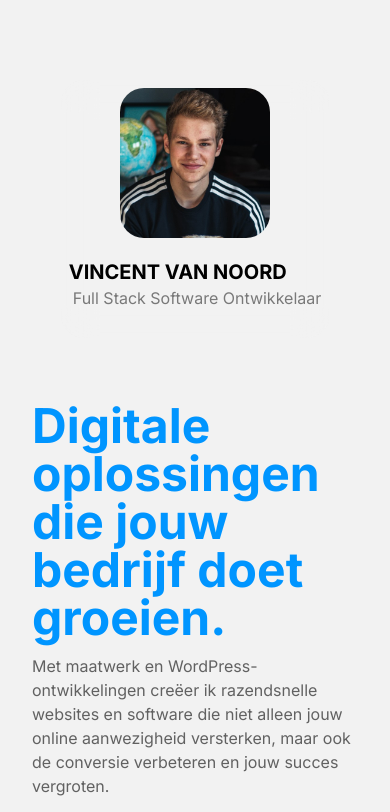
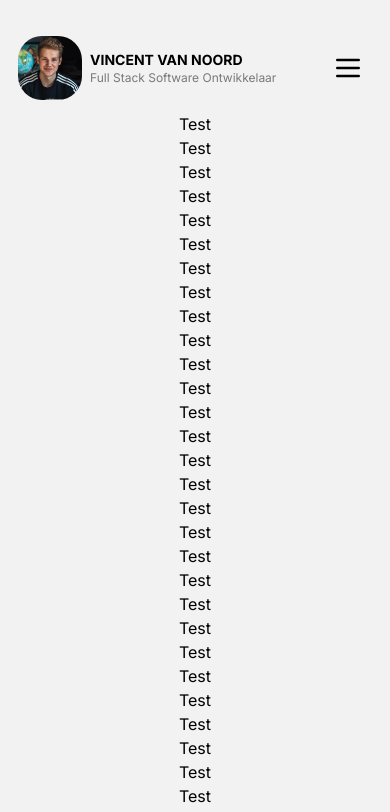
Before and after one commit to vincentvnoord/portfolio, a Next.js app: page / in a window 390 px wide. Shown: the top 812 px of the page. Built offline with nearby package versions, Linux system fonts and the light colour scheme; a web font is replaced by a local one.

Commit message:
Dynamic header works because faulty content is removed + style changes

```diff
--- a/src/app/_components/Header.tsx
+++ b/src/app/_components/Header.tsx
@@ -5,10 +5,14 @@ import Link from "next/link";
 import { ModeToggle } from "@/components/ui/ThemeToggler";
 import { motion, useScroll } from "framer-motion";
 import { useEffect, useState } from "react";
+import { ChevronUp, CrossIcon, MenuIcon, XIcon } from "lucide-react";
 
 export const Header = () => {
     const [isScrolled, setIsScrolled] = useState(false);
     const { scrollYProgress } = useScroll();
+
+    const defaultPfpSizes = "h-16 w-16 sm:h-32 sm:w-32"
+    const scrolledPfpSizes = "h-10 w-10 sm:h-12 sm:w-12"
 
     useEffect(() => {
         const unsubscribe = scrollYProgress.on("change", (latest) => {
@@ -25,20 +29,24 @@ export const Header = () => {
     }, [scrollYProgress])
 
     return (
-        <motion.header initial={{ paddingTop: "5rem" }} animate={isScrolled ? { paddingTop: "2rem" } : { paddingTop: "5rem" }} className="w-full flex justify-center z-50 top-0 max-w-screen-lg sticky pt-20 text-nowrap">
-            <motion.div animate={isScrolled ? { borderWidth: 1 } : { borderWidth: 0 }} transition={{ duration: 0.2 }} className="flex flex-col md:flex-row border-primary p-2 backdrop-blur-lg bg-background/30 rounded-3xl justify-center items-center gap-5">
-                <motion.div initial={{ width: 150, height: 150 }} animate={isScrolled ? { width: 50, height: 50 } : { width: 150, height: 150 }} className="h-32 w-32 flex-shrink-0 relative rounded-3xl overflow-hidden">
-                    <Image src="/pfp.jpeg" alt="Vincent van Noord" className="object-cover" fill />
-                </motion.div>
+        <motion.header className="w-full min-h-0 sticky left-0 top-0 flex justify-center z-50 max-w-screen-lg pt-6 sm:pt-10 text-nowrap">
+            <motion.div
+                transition={{ duration: 0.2 }}
+                className={`flex transition-colors duration-100 ease-in mx-2 justify-between border-y-4 border-x-2 backdrop-blur-md p-2 bg-background/30 rounded-3xl w-full items-center gap-2 sm:gap-5 ${isScrolled ? "border-primary/50" : "border-primary/0"}`}
+            >
+                <div className="flex items-center gap-2">
+                    <motion.div
+                        className={`flex-shrink-0 transition-all duration-300 ease-in-out relative rounded-3xl overflow-hidden ${isScrolled ? scrolledPfpSizes : defaultPfpSizes}`}>
+                        <Image src="/pfp.jpeg" alt="Vincent van Noord" className="object-cover" fill />
+                    </motion.div>
 
-                <div className="flex flex-col">
-                    <h2 className="text-xl font-bold">VINCENT VAN NOORD</h2>
-                    <motion.p initial={{ height: "auto" }} animate={isScrolled ? { height: 0 } : { height: "auto" }} className="pl-1 overflow-hidden text-secondary-foreground/50">Full Stack Software Ontwikkelaar</motion.p>
+                    <div className="flex flex-col">
+                        <h2 className="text-sm md:text-xl font-bold">VINCENT VAN NOORD</h2>
+                        <motion.p initial={{ height: "auto" }} animate={isScrolled ? { height: 0 } : { height: "auto" }} className="text-xs sm:text-base overflow-hidden text-secondary-foreground/50">Full Stack Software Ontwikkelaar</motion.p>
+                    </div>
                 </div>
 
-                <motion.div initial={{ width: "100%" }} transition={{ duration: 0.5, ease: "circOut" }} animate={isScrolled ? { width: "0%" } : { width: "100%" }}>
-
-                </motion.div>
+                <MobileNav />
 
                 <motion.div initial={{ fontSize: "1.25rem" }} animate={isScrolled ? { fontSize: "1rem" } : { fontSize: "1.25rem" }} className="hidden lg:flex gap-4 text-xl items-center font-semibold text-secondary-foreground/50 pl-1">
                     <Link href="/over-mij">OVER MIJ</Link>
@@ -52,3 +60,26 @@ export const Header = () => {
         </motion.header >
     )
 }
+
+const MobileNav = () => {
+    const [opened, setOpened] = useState(false);
+
+    return (
+        <div className="lg:hidden relative pr-2">
+            <MenuIcon onClick={() => setOpened(true)} size={32} />
+            <motion.div initial={{ height: 0 }} animate={opened ? { height: "auto" } : { height: 0 }} className="absolute top-0 right-0 bg-primary overflow-hidden flex flex-col text-xl font-semibold">
+                <div className="flex flex-col p-2 text-background">
+                    <Link href="/over-mij">OVER MIJ</Link>
+                    <Link href="/">PROJECTEN</Link>
+                    <Link href="/">CONTACT</Link>
+                    <div className="flex items-center justify-between pt-6">
+                        <div onClick={() => setOpened(false)} className="h-12 w-12 flex items-center justify-center">
+                            <ChevronUp size={32} />
+                        </div>
+                        <ModeToggle />
+                    </div>
+                </div>
+            </motion.div>
+        </div>
+    )
+}
--- a/src/app/layout.tsx
+++ b/src/app/layout.tsx
@@ -19,7 +19,7 @@ export default function RootLayout({
 }>) {
   return (
     <html lang="en" suppressHydrationWarning>
-      <body className={inter.className + " min-h-dvh bg-background w-full flex justify-center"}>
+      <body className={inter.className + " min-h-dvh bg-background w-full flex flex-col"}>
         <ThemeProvider attribute="class" defaultTheme="light">
           {children}
         </ThemeProvider>
--- a/src/app/page.tsx
+++ b/src/app/page.tsx
@@ -10,9 +10,56 @@ import { Header } from "./_components/Header";
 
 export default function Home() {
   return (
-    <main className="bg-background transition-colors duration-500 ease-in-out w-full flex flex-col items-center p-8 pt-0 gap-16">
+    <main className="bg-background relative overflow-x-clip w-full flex flex-col items-center">
       <Header />
 
+      <p>Test</p>
+      <p>Test</p>
+      <p>Test</p>
+      <p>Test</p>
+      <p>Test</p>
+      <p>Test</p>
+      <p>Test</p>
+      <p>Test</p>
+      <p>Test</p>
+      <p>Test</p>
+      <p>Test</p>
+      <p>Test</p>
+      <p>Test</p>
+      <p>Test</p>
+      <p>Test</p>
+      <p>Test</p>
+      <p>Test</p>
+      <p>Test</p>
+      <p>Test</p>
+      <p>Test</p>
+      <p>Test</p>
+      <p>Test</p>
+      <p>Test</p>
+      <p>Test</p>
+      <p>Test</p>
+      <p>Test</p>
+      <p>Test</p>
+      <p>Test</p>
+      <p>Test</p>
+      <p>Test</p>
+      <p>Test</p>
+      <p>Test</p>
+      <p>Test</p>
+      <p>Test</p>
+      <p>Test</p>
+      <p>Test</p>
+      <p>Test</p>
+      <p>Test</p>
+      <p>Test</p>
+    </main>
+  );
+}
+
+
+const bla = () => {
+  return (
+    <>
       <section className="w-full gap-3 flex flex-col items-start max-w-screen-md">
         <h1 className="text-5xl leading-[1] font-bold text-primary">Digitale oplossingen die jouw bedrijf doet groeien.</h1>
         <p className="text-secondary-foreground/60">
@@ -39,6 +86,6 @@ export default function Home() {
           <Preview title="Luisterkyn" description="Een webwinkel om digitale diensten te bestellen" image="/projects/luisterkyn/luisterkyn-hero.png" />
         </div>
       </section>
-    </main>
-  );
+    </>
+  )
 }
--- /dev/null
+++ b/src/app/test/page.tsx
@@ -0,0 +1,44 @@
+
+export default function TestPage() {
+
+    return (
+        <div className="relative">
+            <header className="sticky top-0 left-0 w-full h-20 bg-black">
+                <p>Test header</p>
+            </header>
+            <h1>Test Page</h1>
+            <h1>Test Page</h1>
+            <h1>Test Page</h1>
+            <h1>Test Page</h1>
+            <h1>Test Page</h1>
+            <h1>Test Page</h1>
+            <h1>Test Page</h1>
+            <h1>Test Page</h1>
+            <h1>Test Page</h1>
+            <h1>Test Page</h1>
+            <h1>Test Page</h1>
+            <h1>Test Page</h1>
+            <h1>Test Page</h1>
+            <h1>Test Page</h1>
+            <h1>Test Page</h1>
+            <h1>Test Page</h1>
+            <h1>Test Page</h1>
+            <h1>Test Page</h1>
+            <h1>Test Page</h1>
+            <h1>Test Page</h1>
+            <h1>Test Page</h1>
+            <h1>Test Page</h1>
+            <h1>Test Page</h1>
+            <h1>Test Page</h1>
+            <h1>Test Page</h1>
+            <h1>Test Page</h1>
+            <h1>Test Page</h1>
+            <h1>Test Page</h1>
+            <h1>Test Page</h1>
+            <h1>Test Page</h1>
+            <h1>Test Page</h1>
+            <h1>Test Page</h1>
+            <h1>Test Page</h1>
+        </div>
+    )
+}
--- a/src/components/ui/ThemeToggler.tsx
+++ b/src/components/ui/ThemeToggler.tsx
@@ -21,9 +21,9 @@ export function ModeToggle() {
     }
 
     return (
-        <Button onClick={toggleTheme} className="border-none rounded-full bg-transparent h-12 w-12" variant="outline" size="icon">
-            <Sun color="black" className="h-full rotate-0 scale-100 transition-all dark:-rotate-90 dark:scale-0" />
-            <Moon className="absolute h-[1.2rem] w-[1.2rem] rotate-90 scale-0 transition-all dark:rotate-0 dark:scale-100" />
+        <Button onClick={toggleTheme} className="border-none focus:bg-transparent rounded-full bg-transparent h-12 w-12" variant="outline" size="icon">
+            <Sun className="h-full text-background lg:text-foreground rotate-0 scale-100 transition-all dark:-rotate-90 dark:scale-0" />
+            <Moon className="absolute text-background lg:text-foreground h-[1.2rem] w-[1.2rem] rotate-90 scale-0 transition-all dark:rotate-0 dark:scale-100" />
             <span className="sr-only">Toggle theme</span>
         </Button>
     )
```
